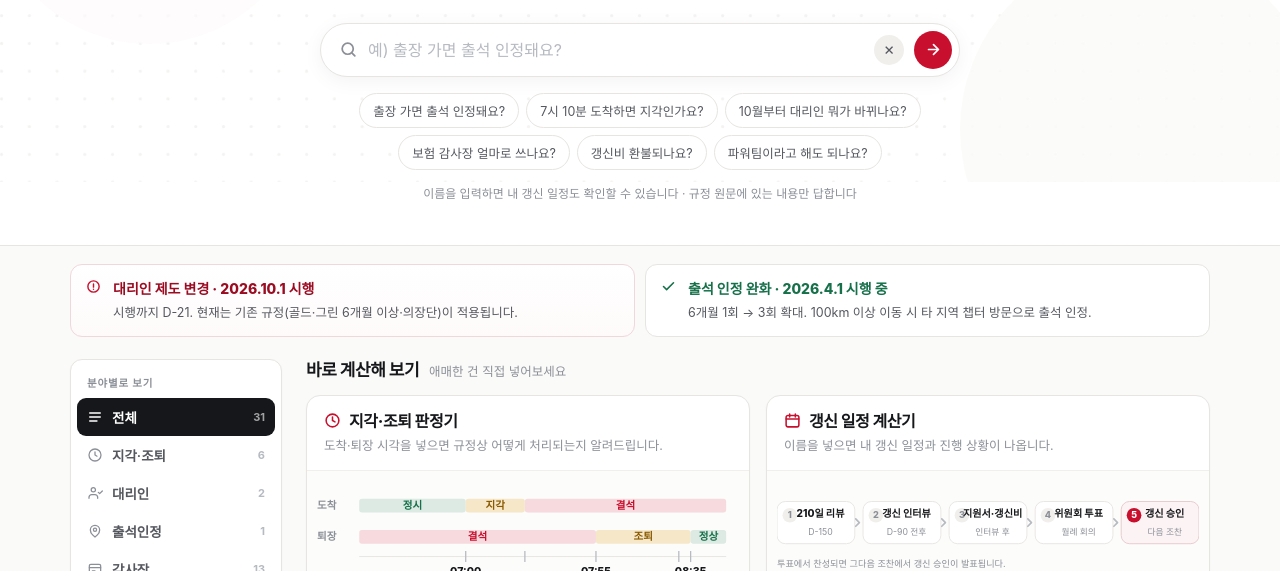
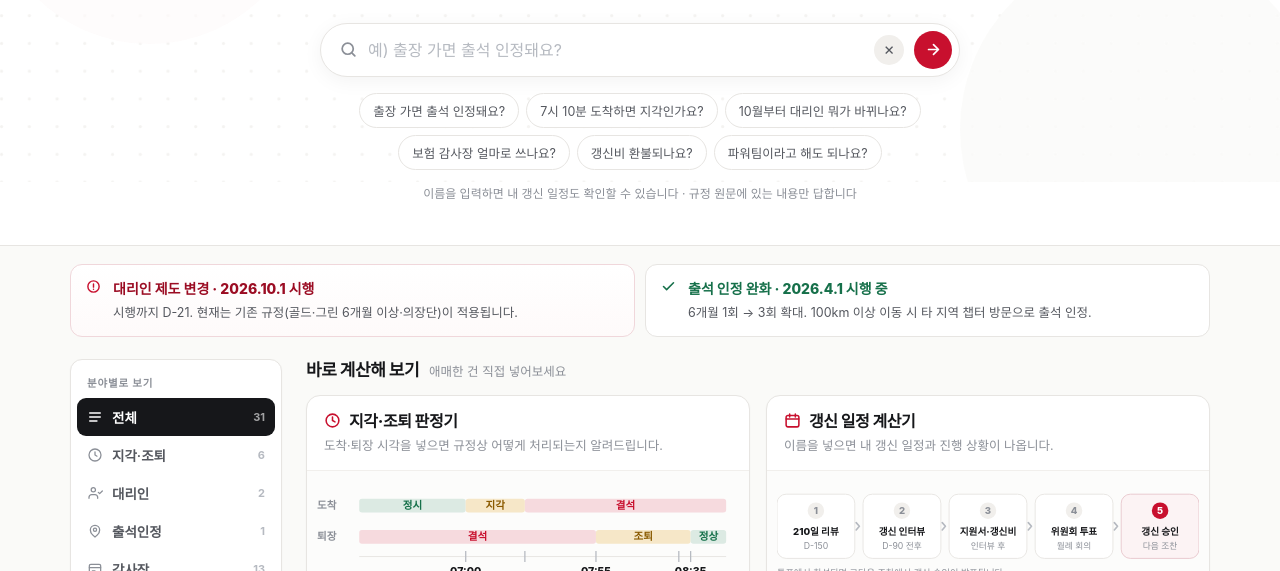
Before and after one commit to nj103024-art/bni-professional-qna, a website: page index.html in a window 1280 px wide. Shown: the part 229-800 px from the top of the page. Drawn offline with Linux system fonts and the light colour scheme.

Commit message:
갱신 절차 도식 레이아웃 수정

```diff
--- a/index.html
+++ b/index.html
@@ -976,20 +976,20 @@ function diagramRenew(){
   ];
   const W = 460, n = steps.length, gap = 9;
   const bw = (W - gap*(n-1)) / n;
-  let h = '<svg viewBox="0 0 '+W+' 94" role="img" aria-label="갱신 진행 절차 다섯 단계">';
+  let h = '<svg viewBox="0 0 '+W+' 108" role="img" aria-label="갱신 진행 절차 다섯 단계">';
   steps.forEach(function(st, i){
-    const x = i * (bw + gap), last = i === n-1;
-    h += '<rect x="'+x.toFixed(1)+'" y="18" width="'+bw.toFixed(1)+'" height="46" rx="9" fill="'+(last?'#FCF3F4':'#FFFFFF')+'" stroke="'+(last?'#E9C8CD':'#E7E5E2')+'"/>';
-    h += '<circle cx="'+(x+14).toFixed(1)+'" cy="33" r="8" fill="'+(last?'#C8102E':'#F1EFEC')+'"/>';
-    h += '<text x="'+(x+14).toFixed(1)+'" y="36.5" font-size="10" font-weight="800" fill="'+(last?'#fff':'#8B8F97')+'" text-anchor="middle">'+(i+1)+'</text>';
-    h += '<text x="'+(x+bw/2+5).toFixed(1)+'" y="35" font-size="11" font-weight="800" fill="#16171A" text-anchor="middle">'+st.t+'</text>';
-    h += '<text x="'+(x+bw/2+5).toFixed(1)+'" y="54" font-size="9.5" fill="#8B8F97" text-anchor="middle">'+st.s+'</text>';
+    const x = i * (bw + gap), cx = x + bw/2, last = i === n-1;
+    h += '<rect x="'+x.toFixed(1)+'" y="10" width="'+bw.toFixed(1)+'" height="70" rx="10" fill="'+(last?'#FCF3F4':'#FFFFFF')+'" stroke="'+(last?'#E9C8CD':'#E7E5E2')+'"/>';
+    h += '<circle cx="'+cx.toFixed(1)+'" cy="28" r="9" fill="'+(last?'#C8102E':'#F1EFEC')+'"/>';
+    h += '<text x="'+cx.toFixed(1)+'" y="31.8" font-size="10.5" font-weight="800" fill="'+(last?'#fff':'#8B8F97')+'" text-anchor="middle">'+(i+1)+'</text>';
+    h += '<text x="'+cx.toFixed(1)+'" y="55" font-size="10.5" font-weight="800" fill="#16171A" text-anchor="middle">'+st.t+'</text>';
+    h += '<text x="'+cx.toFixed(1)+'" y="70" font-size="9.5" fill="#8B8F97" text-anchor="middle">'+st.s+'</text>';
     if(!last){
       const ax = x + bw + gap/2;
-      h += '<path d="M'+(ax-3.5)+' 37 l4 4 -4 4" fill="none" stroke="#B6BAC1" stroke-width="1.8" stroke-linecap="round" stroke-linejoin="round"/>';
+      h += '<path d="M'+(ax-3).toFixed(1)+' 41 l3.5 4 -3.5 4" fill="none" stroke="#B6BAC1" stroke-width="1.8" stroke-linecap="round" stroke-linejoin="round"/>';
     }
   });
-  h += '<text x="0" y="89" font-size="10" fill="#8B8F97">투표에서 찬성되면 그다음 조찬에서 갱신 승인이 발표됩니다.</text>';
+  h += '<text x="0" y="99" font-size="10" fill="#8B8F97">투표에서 찬성되면 그다음 조찬에서 갱신 승인이 발표됩니다.</text>';
   h += '</svg>';
   return h;
 }
```
